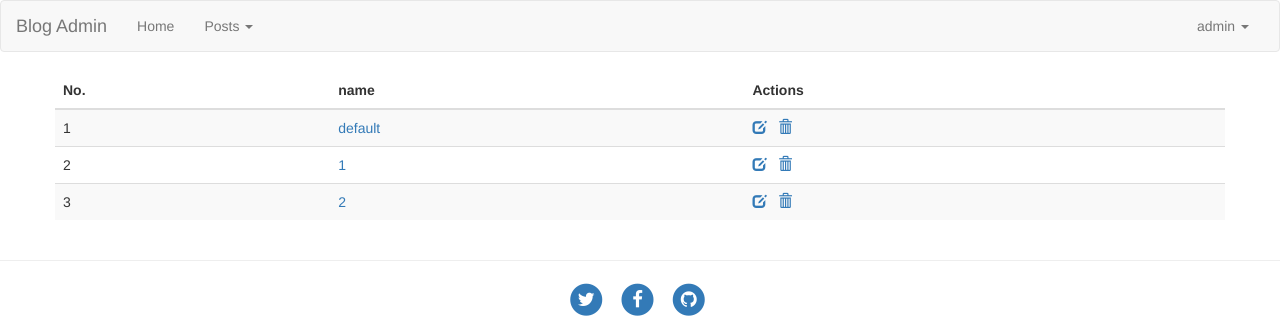
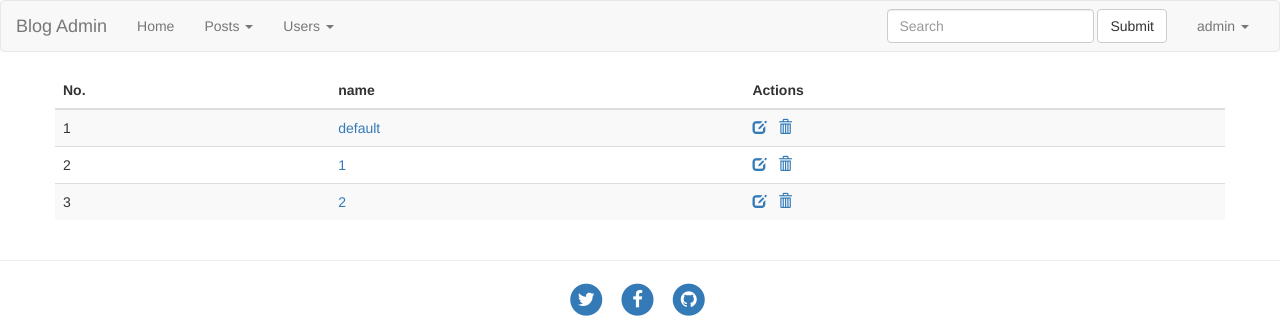
Before and after one commit to flyhigher139/mayblog, a Django app: page /admin/catagory/ in a window 1280 px wide. Shown: the top 320 px of the page. Run offline with Django 3.2, Linux system fonts and the light colour scheme; the first user in the database is signed in; data comes from the database, SQL or seed files in the repository; some libraries are stand-ins or nearby versions; some web fonts are replaced.

Commit message:
add contend to template

```diff
--- a/blog/templates/admin_base.html
+++ b/blog/templates/admin_base.html
@@ -29,8 +29,6 @@
 
     <!-- Custom Fonts -->
     <link href="http://libs.useso.com/js/font-awesome/4.1.0/css/font-awesome.min.css" rel="stylesheet" type="text/css">
-    <link href='http://fonts.useso.com/css?family=Lora:400,700,400italic,700italic' rel='stylesheet' type='text/css'>
-    <link href='http://fonts.useso.com/css?family=Open+Sans:300italic,400italic,600italic,700italic,800italic,400,300,600,700,800' rel='stylesheet' type='text/css'>
 
     <!-- HTML5 Shim and Respond.js IE8 support of HTML5 elements and media queries -->
     <!-- WARNING: Respond.js doesn't work if you view the page via file:// -->
@@ -75,9 +73,26 @@
                 <li><a href="{% url 'main:admin_catagory' %}">Catagory</a></li>
               </ul>
             </li>
+            <li class="dropdown">
+              <a href="#" class="dropdown-toggle" data-toggle="dropdown" role="button" aria-expanded="false">Users <span class="caret"></span></a>
+              <ul class="dropdown-menu" role="menu">
+                <li><a href="#">All Users</a></li>
+                <li><a href="#">New User</a></li>
+                <li class="divider"></li>
+                <li><a href="#">User Groups</a></li>
+                <!-- <li class="divider"></li>
+                <li><a href="#">Catagory</a></li> -->
+              </ul>
+            </li>
           </ul>
+
           <ul class="nav navbar-nav navbar-right">
-            <!-- <li><a href="#">Admin</a></li> -->
+            <form class="navbar-form navbar-left" role="search">
+                <div class="form-group">
+                  <input type="text" class="form-control" placeholder="Search">
+                </div>
+                <button type="submit" class="btn btn-default">Submit</button>
+            </form>
             <li class="dropdown">
               <a href="#" class="dropdown-toggle" data-toggle="dropdown" role="button" aria-expanded="false">{{ request.user.username }} <span class="caret"></span></a>
               <ul class="dropdown-menu" role="menu">
@@ -89,6 +104,7 @@
               </ul>
             </li>
           </ul>
+
         </div><!-- /.navbar-collapse -->
         {% else %}
         <div class="collapse navbar-collapse" id="bs-example-navbar-collapse-1">
--- a/blog/templates/base.html
+++ b/blog/templates/base.html
@@ -22,8 +22,6 @@
 
     <!-- Custom Fonts -->
     <link href="http://libs.useso.com/js/font-awesome/4.1.0/css/font-awesome.min.css" rel="stylesheet" type="text/css">
-    <link href='http://fonts.useso.com/css?family=Lora:400,700,400italic,700italic' rel='stylesheet' type='text/css'>
-    <link href='http://fonts.useso.com/css?family=Open+Sans:300italic,400italic,600italic,700italic,800italic,400,300,600,700,800' rel='stylesheet' type='text/css'>
 
     <!-- HTML5 Shim and Respond.js IE8 support of HTML5 elements and media queries -->
     <!-- WARNING: Respond.js doesn't work if you view the page via file:// -->
```
Also changed, not shown: blog/readme.md (added).
